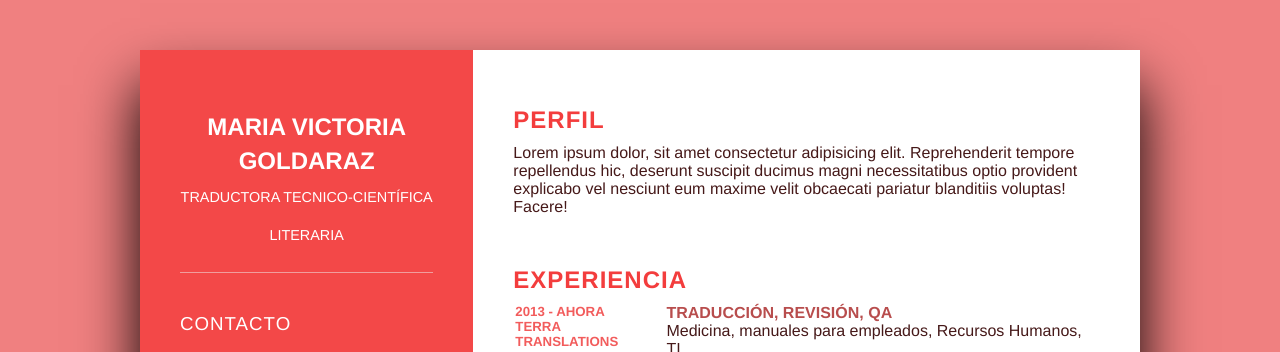
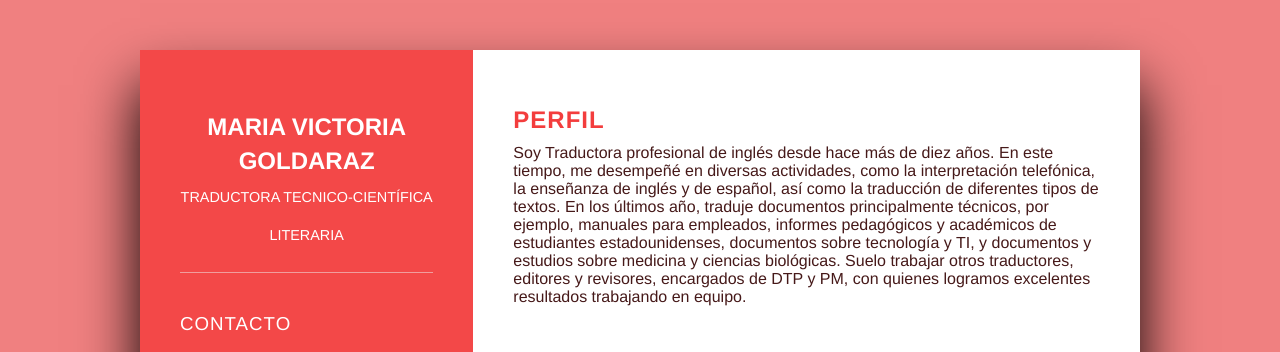
Before and after one commit to VictoriaGoldaraz/CV, a plain HTML site: page index.html in a window 1280 px wide. Shown: the top 352 px of the page. Drawn offline with Linux system fonts and the light colour scheme.

Commit message:
insertando texto en index.html

```diff
--- a/index.html
+++ b/index.html
@@ -79,7 +79,7 @@
         <div class="right_side">
             <div class="about">
                 <h2 class="title2">Perfil</h2>
-            <p>Lorem ipsum dolor, sit amet consectetur adipisicing elit. Reprehenderit tempore repellendus hic, deserunt suscipit ducimus magni necessitatibus optio provident explicabo vel nesciunt eum maxime velit obcaecati pariatur blanditiis voluptas! Facere!</p>
+            <p>Soy Traductora profesional de inglés desde hace más de diez años. En este tiempo, me desempeñé en diversas actividades, como la interpretación telefónica, la enseñanza de inglés y de español, así como la traducción de diferentes tipos de textos. En los últimos año, traduje documentos principalmente técnicos, por ejemplo, manuales para empleados, informes pedagógicos y académicos de estudiantes estadounidenses, documentos sobre tecnología y TI, y documentos y estudios sobre medicina y ciencias biológicas. Suelo trabajar otros traductores, editores y revisores, encargados de DTP y PM, con quienes logramos excelentes resultados trabajando en equipo.</p>
             </div>
 
             <div class="about">
```
